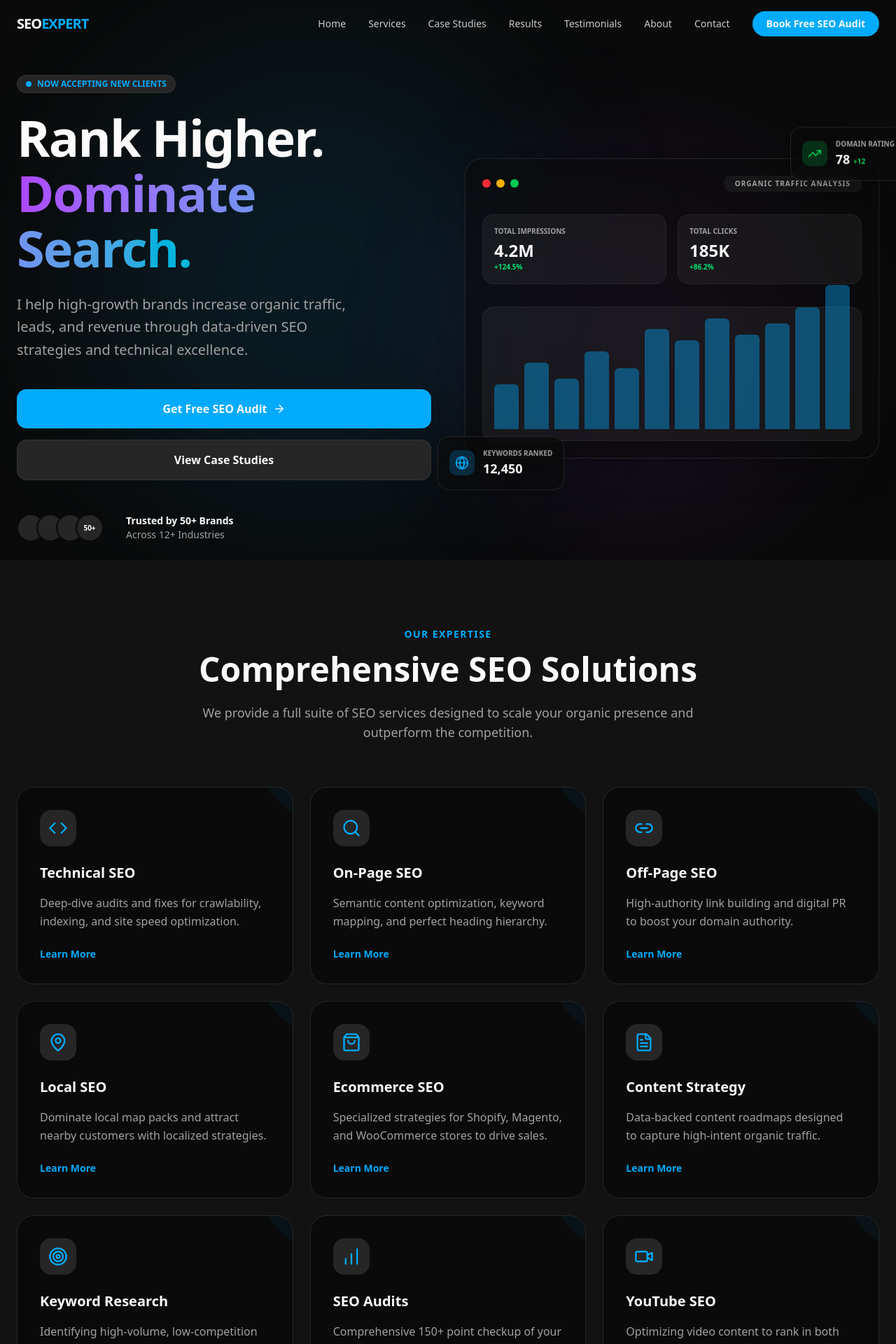
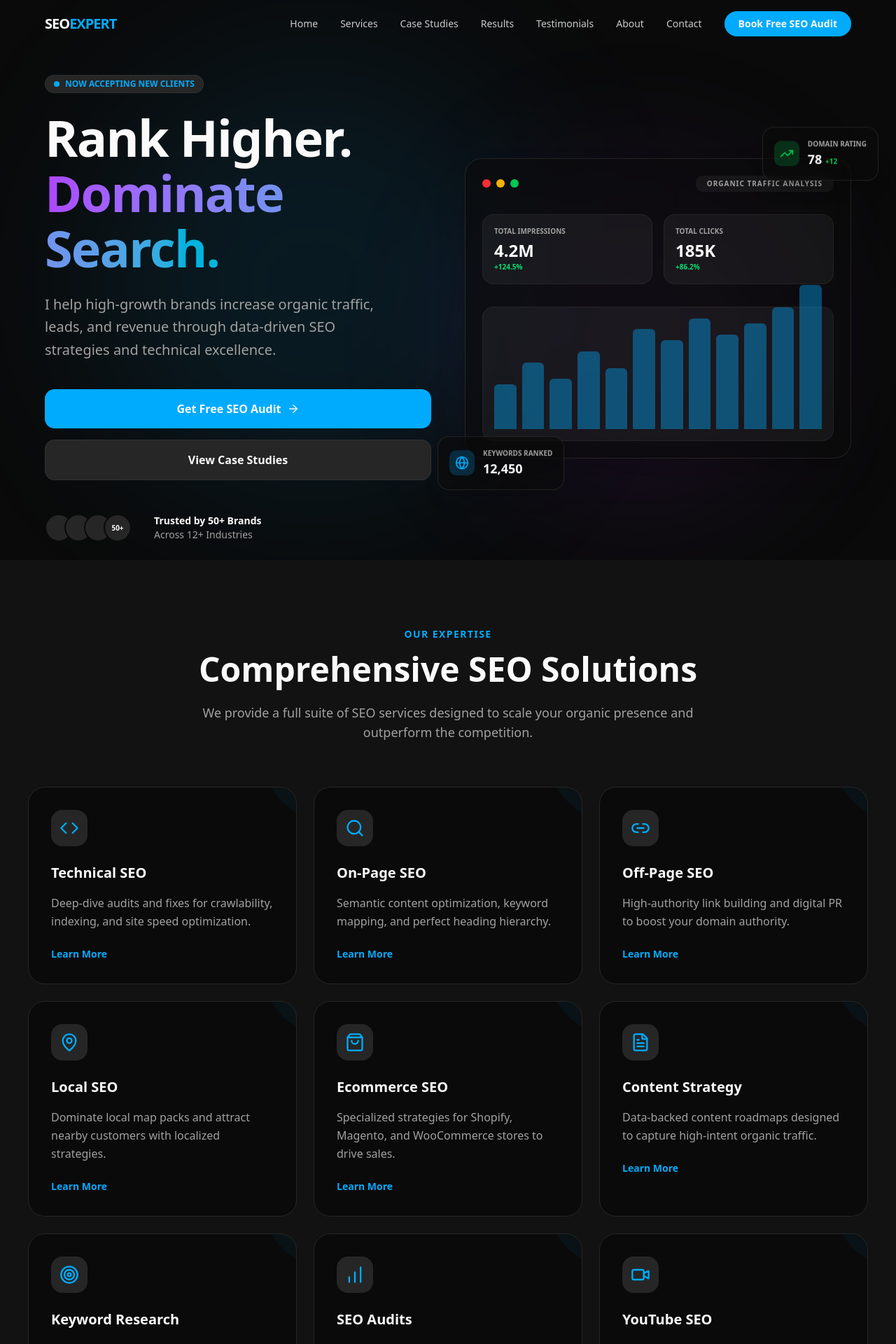
Before and after one commit to ataurwd/Seo-expert-Portfolio-Template, a Next.js app: page / in a window 1280 px wide. Shown: the top 1920 px of the page at 70% size. Built offline with nearby package versions, Linux system fonts and the light colour scheme.

Commit message:
style: unify layout constraints with 1200px max-width across navbar, hero, and all sections

```diff
--- a/src/components/footer.tsx
+++ b/src/components/footer.tsx
@@ -4,7 +4,7 @@ import { X, Briefcase, Camera, ArrowRight } from "lucide-react"
 export function Footer() {
   return (
     <footer className="bg-background border-t border-border pt-20 pb-10 px-6">
-      <div className="max-w-7xl mx-auto grid grid-cols-1 md:grid-cols-4 gap-12">
+      <div className="max-w-[1200px] mx-auto grid grid-cols-1 md:grid-cols-4 gap-12">
         <div className="col-span-1 md:col-span-1">
           <Link href="/" className="text-2xl font-bold tracking-tighter mb-4 block">
             SEO<span className="text-accent">EXPERT</span>
@@ -55,7 +55,7 @@ export function Footer() {
         </div>
       </div>
 
-      <div className="max-w-7xl mx-auto mt-20 pt-8 border-t border-border flex flex-col md:row justify-between items-center gap-4 text-sm text-muted-foreground">
+      <div className="max-w-[1200px] mx-auto mt-20 pt-8 border-t border-border flex flex-col md:row justify-between items-center gap-4 text-sm text-muted-foreground">
         <p>© 2026 SEO EXPERT. All rights reserved.</p>
         <div className="flex gap-8">
           <Link href="#">Sitemap</Link>
--- a/src/components/hero.tsx
+++ b/src/components/hero.tsx
@@ -12,7 +12,7 @@ export function Hero() {
         <div className="absolute bottom-[10%] right-[10%] w-[30rem] h-[30rem] bg-purple-500/10 rounded-full blur-[100px]" />
       </div>
 
-      <div className="max-w-7xl mx-auto px-6 grid grid-cols-1 lg:grid-cols-2 gap-12 items-center relative z-10">
+      <div className="max-w-[1200px] mx-auto px-6 grid grid-cols-1 lg:grid-cols-2 gap-12 items-center relative z-10">
         <motion.div
           initial={{ opacity: 0, x: -50 }}
           animate={{ opacity: 1, x: 0 }}
--- a/src/components/navbar.tsx
+++ b/src/components/navbar.tsx
@@ -35,8 +35,9 @@ export function Navbar() {
   return (
     <motion.header
       style={{ backgroundColor, backdropFilter }}
-      className="fixed top-0 left-0 right-0 z-50 flex items-center justify-between px-6 py-4 transition-all duration-300 border-b border-white/0"
+      className="fixed top-0 left-0 right-0 z-50 transition-all duration-300 border-b border-white/0 px-6"
     >
+      <div className="max-w-[1200px] px-6 mx-auto py-4 flex items-center justify-between">
         <div className="flex items-center gap-2">
           <Link href="/" className="text-xl font-bold tracking-tighter">
             SEO<span className="text-accent">EXPERT</span>
@@ -66,6 +67,7 @@ export function Navbar() {
         >
           {isOpen ? <X /> : <Menu />}
         </button>
+      </div>
 
       {/* Mobile Menu */}
       {isOpen && (
--- a/src/components/section.tsx
+++ b/src/components/section.tsx
@@ -21,7 +21,7 @@ export function Section({ children, className, id, ...props }: SectionProps) {
       className={cn("py-24 px-6 relative overflow-hidden", className)}
       {...props}
     >
-      <div className="max-w-7xl mx-auto relative z-10">
+      <div className="max-w-[1200px] mx-auto relative z-10">
         {children}
       </div>
     </motion.section>
```
Also changed, not shown: 1 other file (tests, documents, lock files or other folders). Lines whose indentation alone changed are shown as unchanged.
